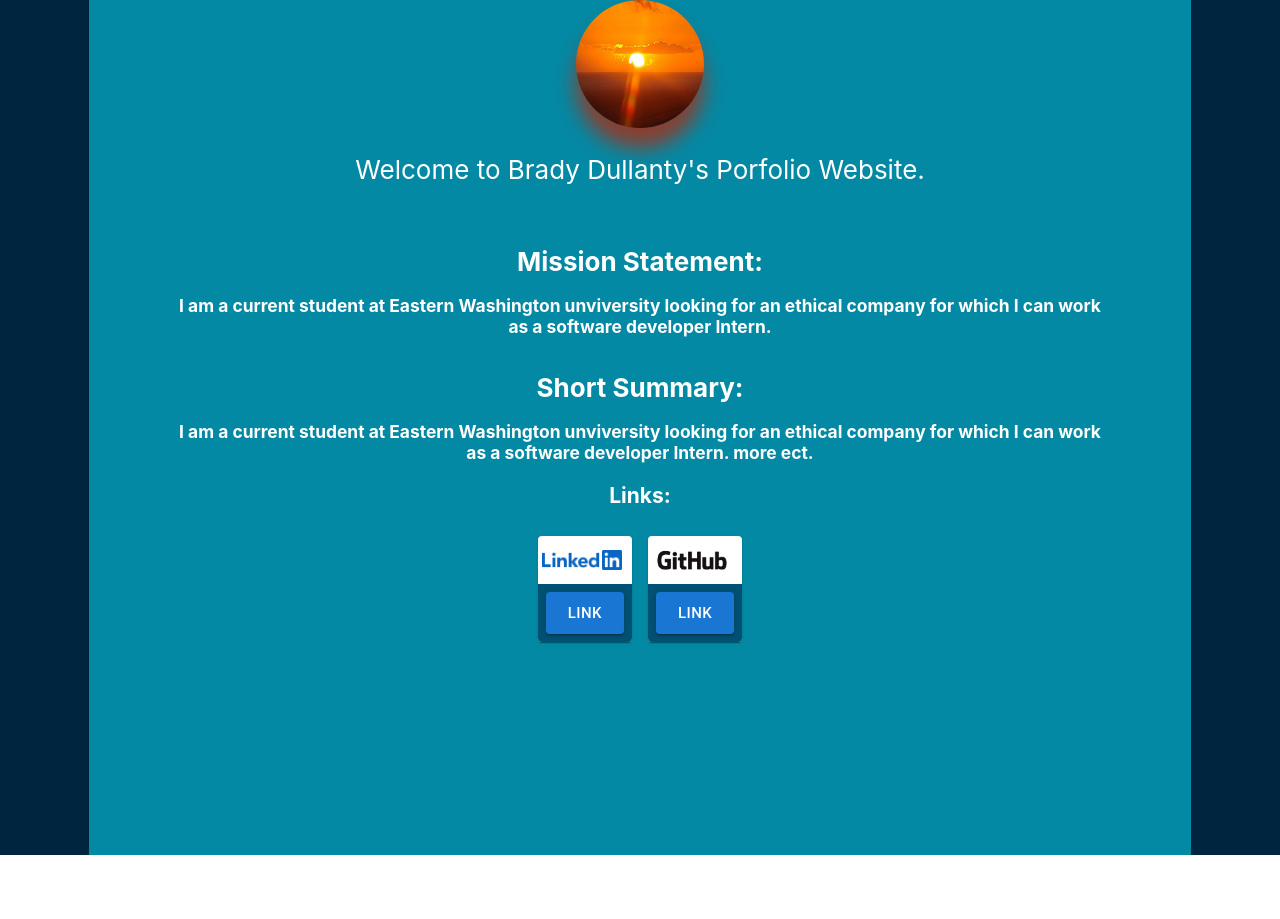
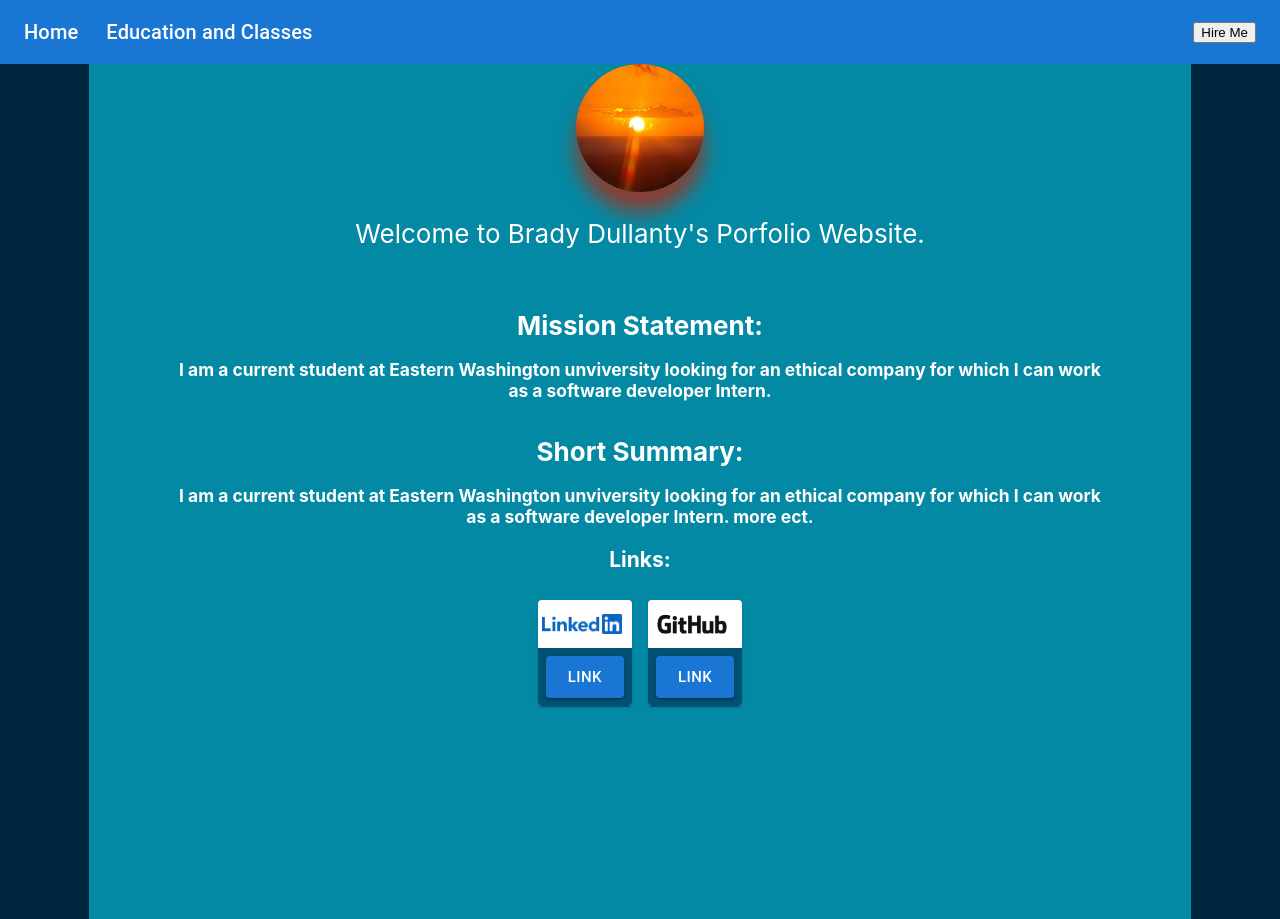
Before and after one commit to BDullanty/My-Portfolio-Website, a React (Create React App) app in the folder reactfirst/: page / in a window 1280 px wide. Before the commit the page ends 855 px from the top, so only its background shows below. Built offline with nearby package versions, Linux system fonts and the light colour scheme.

Commit message:
Added very basic app bar to the top of Education and Homepage

```diff
--- /dev/null
+++ b/reactfirst/src/Components/AppBar.js
@@ -0,0 +1,57 @@
+import * as React from 'react';
+import AppBar from '@mui/material/AppBar';
+import Box from '@mui/material/Box';
+import Toolbar from '@mui/material/Toolbar';
+import Typography from '@mui/material/Typography';
+import Button from '@mui/material/Button';
+import IconButton from '@mui/material/IconButton';
+import MenuIcon from '@mui/icons-material/Menu'
+import logo from '../images/HomePage-logo.jpg';
+export function ButtonAppBar() {
+
+  return (
+    <Box sx={{ flexGrow: 1 }}>
+      <AppBar position="static" width ='100%'>
+        <Toolbar>
+
+          <IconButton
+            size="large"
+            edge="start"
+            color="inherit"
+            aria-label="menu"
+            sx={{ mr: 2 }}
+            onClick={() => {
+                window.location.assign("./");
+
+               }}>
+
+            <Typography variant="h6" component="div" sx={{ flexGrow: 1 }}>
+            Home
+            </Typography>
+          </IconButton>
+          <IconButton
+            size="large"
+            edge="start"
+            color="inherit"
+            aria-label="menu"
+            sx={{ mr: 2 }}
+            onClick={() => {
+                window.location.assign("./Education");
+
+               }}>
+
+            <Typography variant="h6" component="div" sx={{ flexGrow: 1 }} center>
+            Education and Classes
+          </Typography>
+          </IconButton>
+          <Typography variant="h6" component="div" sx={{ flexGrow: 1 }} center>
+
+          </Typography>
+                <button>
+                    Hire Me
+                </button>
+        </Toolbar>
+      </AppBar>
+    </Box>
+  );
+}
--- a/reactfirst/src/pages/Education.js
+++ b/reactfirst/src/pages/Education.js
@@ -1,11 +1,19 @@
-
+import {ButtonAppBar} from "../Components/AppBar";
 
 
 export const Education = () => {
   return (
-    <>
+    <div>
+      <ButtonAppBar/>
+      <header>
+
+
+      </header>
+      <body>
+
+      </body>
     <p>hellooooo :)</p>
-    </>
+    </div>
   )
 }
 export default Education;
--- a/reactfirst/src/pages/HomePage.js
+++ b/reactfirst/src/pages/HomePage.js
@@ -2,10 +2,14 @@
 
 import './HomePage.css';
 import { GridOfLinkCards,GithubLinkCard,  LinkedInLinkCard } from '../Components/LinkCards';
+import {ButtonAppBar} from '../Components/AppBar'
+import { Button } from '@mui/material';
 export const HomePage = () => {
   return (
     <div className="HomePage">
+       <ButtonAppBar/>
       <header className="HomePage-header">
+
         <img src={logo} className="HomePage-logo" alt="logo" />
         <p>
          Welcome to Brady Dullanty's Porfolio Website.
```
